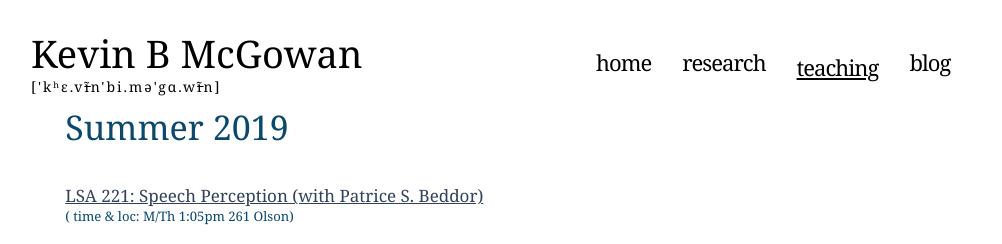
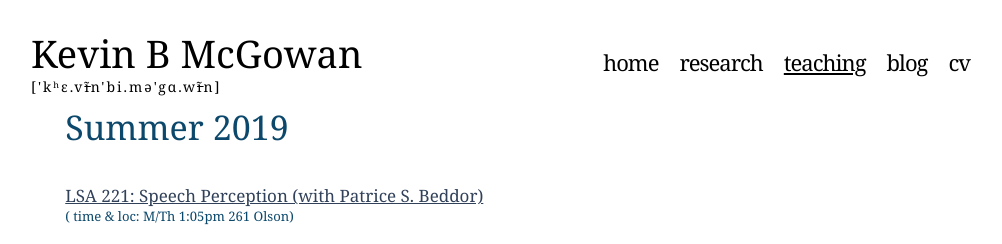
Before and after one commit to kbmcgowan/kbmcgowan.github.io, a Jekyll site: the page built from teaching/index.html, in a window 1280 px wide. Shown: the top 244 px of the page, without its empty margins (134-1136 px from the left). Built offline with Jekyll 4.4.1, drawn with Linux system fonts in a browser that asks for light colours; nearby versions of some CDN libraries; some web fonts are replaced; library files that are not in the unit come from our copies.

Commit message:
Update simple.css

```diff
--- a/css/simple.css
+++ b/css/simple.css
@@ -181,7 +181,7 @@
 #menu {
 	float: right;
 	margin: 0 auto;
-	width: 400px;
+	width: 440px;
 	height: 70px;
 	font: normal 22px 'Poly', Georgia, serif;
 }
@@ -208,7 +208,7 @@
 	float: left;
 	height: 45px;
 	margin-right: 1px;
-	padding: 30px 15px 0px 15px;
+	padding: 30px 10px 0px 10px;
 	letter-spacing: -1px;
 	text-decoration: none;
 	text-align: center;
@@ -220,7 +220,7 @@
 
 #menu .active a {
 	color: black;
-	padding: 35px 15px 0px 15px;
+	padding: 30px 10px 0px 10px;
 	font-weight: normal;
         text-decoration: underline;
 }
```
